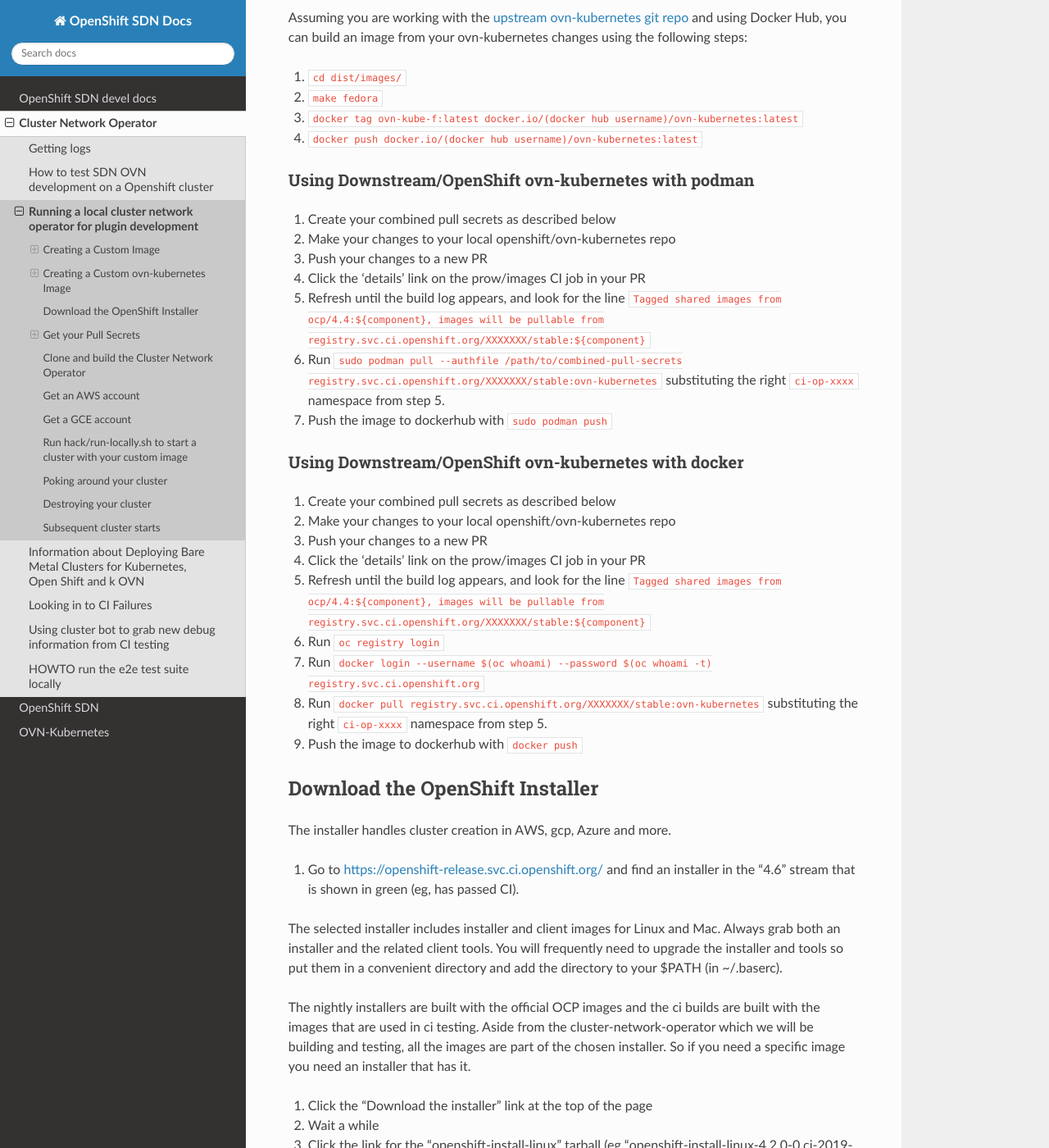
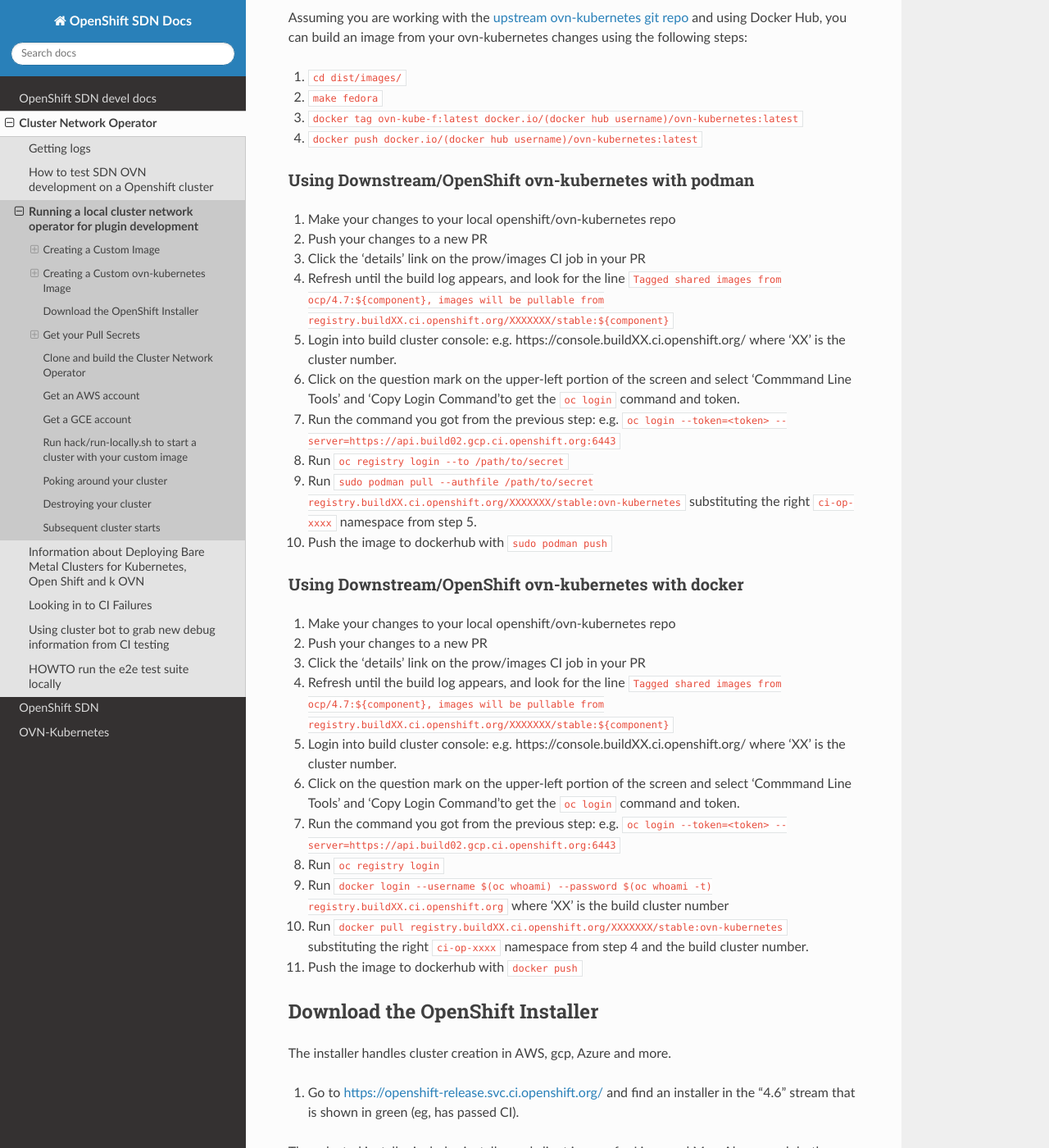
Before and after one commit to danielmellado/openshift_sdn_devel_docs, a Sphinx documentation site: the page built from doc/source/cno/cno.md, in a window 1280 px wide and 1400 px high, scrolled down 812 px. Shown: the whole window at 82% size. Built offline with Sphinx 7.4.7 and the Read the Docs theme 2.0.0, drawn with Linux system fonts in a browser that asks for light colours.

Commit message:
cno: Update instructions to pull ovn-kubernetes image
As the build farm has split, the CI runs on two clusters
:build01 and build02. These clusters have separate image
registries used by the CI jobs. Registry.svc.ci.openshift.org
is the image registry of api.ci.openshift.org. Update
document step to reflect this.

Signed-off-by: Mark Gray <mark.d.gray@redhat.com>

```diff
--- a/doc/source/cno/cno.md
+++ b/doc/source/cno/cno.md
@@ -22,24 +22,29 @@
 4. `docker push docker.io/(docker hub username)/ovn-kubernetes:latest`
 
 ### Using Downstream/OpenShift ovn-kubernetes with podman
-1. Create your combined pull secrets as described below
-2. Make your changes to your local openshift/ovn-kubernetes repo
-3. Push your changes to a new PR
-4. Click the 'details' link on the prow/images CI job in your PR
-5. Refresh until the build log appears, and look for the line `Tagged shared images from ocp/4.4:${component}, images will be pullable from registry.svc.ci.openshift.org/XXXXXXX/stable:${component}`
-6. Run `sudo podman pull --authfile /path/to/combined-pull-secrets registry.svc.ci.openshift.org/XXXXXXX/stable:ovn-kubernetes` substituting the right `ci-op-xxxx` namespace from step 5.
-7. Push the image to dockerhub with `sudo podman push`
+1. Make your changes to your local openshift/ovn-kubernetes repo
+2. Push your changes to a new PR
+3. Click the 'details' link on the prow/images CI job in your PR
+4. Refresh until the build log appears, and look for the line `Tagged shared images from ocp/4.7:${component}, images will be pullable from registry.buildXX.ci.openshift.org/XXXXXXX/stable:${component}`
+5. Login into build cluster console: e.g. https://console.buildXX.ci.openshift.org/ where 'XX' is the cluster number.
+6. Click on the question mark on the upper-left portion of the screen and select 'Commmand Line Tools' and 'Copy Login Command'to get the `oc login` command and token.
+7. Run the command you got from the previous step: e.g. `oc login --token=<token> --server=https://api.build02.gcp.ci.openshift.org:6443`
+8. Run `oc registry login --to /path/to/secret`
+9. Run `sudo podman pull --authfile /path/to/secret registry.buildXX.ci.openshift.org/XXXXXXX/stable:ovn-kubernetes` substituting the right `ci-op-xxxx` namespace from step 5.
+10. Push the image to dockerhub with `sudo podman push`
 
 ### Using Downstream/OpenShift ovn-kubernetes with docker
-1. Create your combined pull secrets as described below
-2. Make your changes to your local openshift/ovn-kubernetes repo
-3. Push your changes to a new PR
-4. Click the 'details' link on the prow/images CI job in your PR
-5. Refresh until the build log appears, and look for the line `Tagged shared images from ocp/4.4:${component}, images will be pullable from registry.svc.ci.openshift.org/XXXXXXX/stable:${component}`
-6. Run `oc registry login`
-7. Run `docker login --username $(oc whoami) --password $(oc whoami -t) registry.svc.ci.openshift.org`
-6. Run `docker pull registry.svc.ci.openshift.org/XXXXXXX/stable:ovn-kubernetes` substituting the right `ci-op-xxxx` namespace from step 5.
-7. Push the image to dockerhub with `docker push`
+1. Make your changes to your local openshift/ovn-kubernetes repo
+2. Push your changes to a new PR
+3. Click the 'details' link on the prow/images CI job in your PR
+4. Refresh until the build log appears, and look for the line `Tagged shared images from ocp/4.7:${component}, images will be pullable from registry.buildXX.ci.openshift.org/XXXXXXX/stable:${component}`
+5. Login into build cluster console: e.g. https://console.buildXX.ci.openshift.org/ where 'XX' is the cluster number.
+6. Click on the question mark on the upper-left portion of the screen and select 'Commmand Line Tools' and 'Copy Login Command'to get the `oc login` command and token.
+7. Run the command you got from the previous step: e.g. `oc login --token=<token> --server=https://api.build02.gcp.ci.openshift.org:6443`
+8. Run `oc registry login`
+9. Run `docker login --username $(oc whoami) --password $(oc whoami -t) registry.buildXX.ci.openshift.org` where 'XX' is the build cluster number
+10. Run `docker pull registry.buildXX.ci.openshift.org/XXXXXXX/stable:ovn-kubernetes` substituting the right `ci-op-xxxx` namespace from step 4 and the build cluster number.
+11. Push the image to dockerhub with `docker push`
 
 ## Download the OpenShift Installer
 The installer handles cluster creation in AWS, gcp, Azure and more.
```
